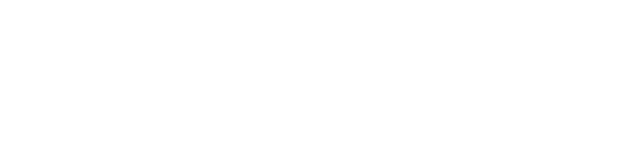
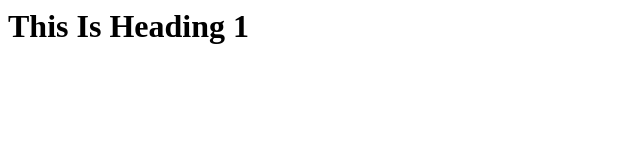
Before and after one commit to pratikshajare16/HttpRemoteRepo, a plain HTML site: page index.html in a window 1280 px wide. Shown: the whole page, without its empty margins (0-640 px from the left). Drawn offline with Linux system fonts and the light colour scheme.

Commit message:
add heading text

```diff
--- a/index.html
+++ b/index.html
@@ -2,6 +2,9 @@
 	<head>
 </head>
 <body>
+
+<h1>This Is Heading 1 </h1>
+
 </body>
 
 
```
